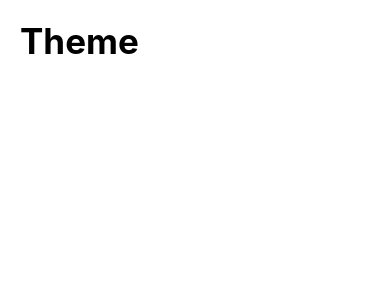
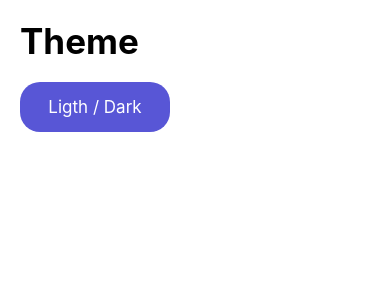
Before and after one commit to FranCarn/RNComponents, a React Native app: screen /ThemeScreen in a window 390 px wide. Shown: the top 300 px of the page. Built offline with nearby package versions, Linux system fonts and the light colour scheme.

Commit message:
theme screen ready

```diff
--- a/src/screens/ThemeScreen.tsx
+++ b/src/screens/ThemeScreen.tsx
@@ -1,12 +1,31 @@
 import React from 'react';
-import {View} from 'react-native';
-import {styles} from '../theme/appTheme';
+import {StyleSheet, Text, View} from 'react-native';
+import {styles as globalStyles} from '../theme/appTheme';
 import {HeaderTitle} from '../components/HeaderTitle';
+import {TouchableOpacity} from 'react-native-gesture-handler';
 
 export const ThemeScreen = () => {
   return (
-    <View style={styles.globalMargin}>
+    <View style={globalStyles.globalMargin}>
       <HeaderTitle title="Theme" />
+      <TouchableOpacity style={styles.toggleButton} activeOpacity={0.8}>
+        <Text style={styles.buttonText}>Ligth / Dark</Text>
+      </TouchableOpacity>
     </View>
   );
 };
+
+const styles = StyleSheet.create({
+  toggleButton: {
+    backgroundColor: '#5856d6',
+    justifyContent: 'center',
+    width: 150,
+    height: 50,
+    borderRadius: 20,
+  },
+  buttonText: {
+    color: 'white',
+    textAlign: 'center',
+    fontSize: 17,
+  },
+});
```
